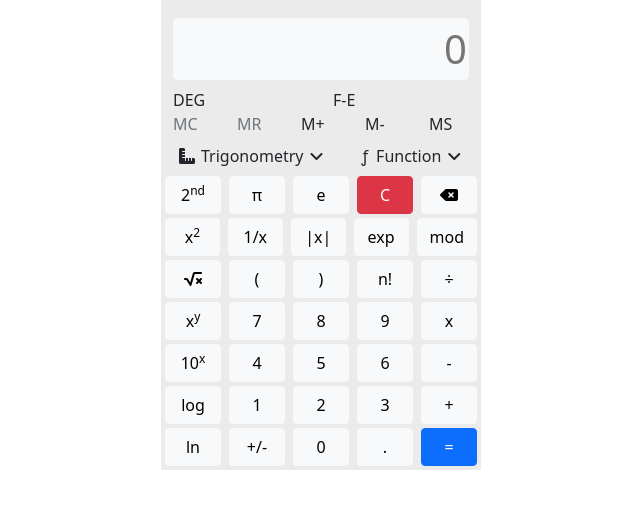
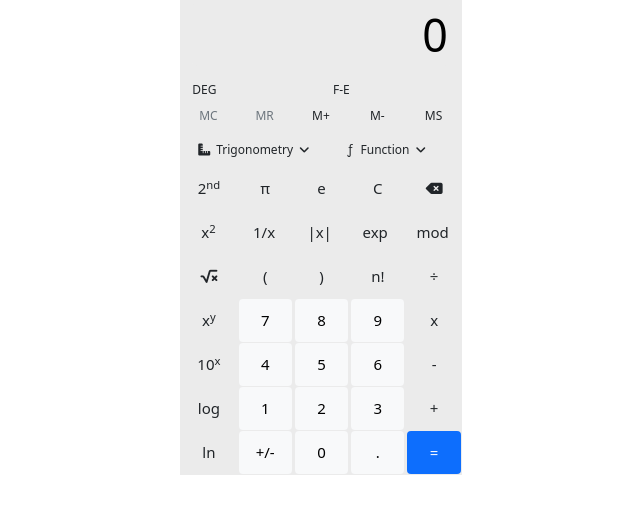
Before and after one commit to HinalGandhi/Javascript-Assignment, a plain HTML site: page index.html in a window 1280 px wide. Shown: the whole page, without its empty margins (319-959 px from the left). Drawn offline with nearby package versions, Linux system fonts and the light colour scheme.

Commit message:
[Fixed GUI]

```diff
--- a/index.css
+++ b/index.css
@@ -1,22 +1,38 @@
 body{
     margin: 0;
     height: 100%;
+    font-size: 12px !important;
 }
 button{
-    margin: 4px;
+  width: 65px !important;
+  outline: none !important;
+  border: none !important;
+  padding: 10px;
+  font-size: 15px !important;
+  margin: 5px 1px 1px 2px;
+  box-shadow: none;
+  transition: box-shadow .5s;
+  height: 43px !important;
 }
 input{
-    font-size: 2.5rem;
+    font-size: 2.8rem;
     border: none;
-    margin-top: 18px;
+    outline: none;
+    margin: 3px 0px 7px 0px;
     text-align: right;
     border-radius: 5px;
+    background-color: rgb(235, 235, 235);
+    line-height: 0;
+}
+input::placeholder{
+    color: black;
+    background-color: rgb(235, 235, 235) !important;
 }
 .container{
     background-color:rgb(235, 235, 235);
 }
 @media only screen and (min-width: 769px) {
     /* For desktop: */
-    .container {width: 25%;max-width:100%;vertical-align: middle;}
+    .container {width: 22%;max-width:100%;vertical-align: middle;}
 
   }
--- a/index.html
+++ b/index.html
@@ -2,105 +2,115 @@
 <html lang="en">
 
 <head>
-  <meta charset="utf-8">
-  <meta name="viewport" content="width=device-width, initial-scale=1">
+  <meta charset="utf-8" />
+  <meta name="viewport" content="width=device-width, initial-scale=1" />
   <link href="https://cdn.jsdelivr.net/npm/bootstrap@5.1.3/dist/css/bootstrap.min.css" rel="stylesheet"
-    integrity="sha384-1BmE4kWBq78iYhFldvKuhfTAU6auU8tT94WrHftjDbrCEXSU1oBoqyl2QvZ6jIW3" crossorigin="anonymous">
-  <link rel="stylesheet" href="https://cdnjs.cloudflare.com/ajax/libs/font-awesome/4.7.0/css/font-awesome.min.css">
+    integrity="sha384-1BmE4kWBq78iYhFldvKuhfTAU6auU8tT94WrHftjDbrCEXSU1oBoqyl2QvZ6jIW3" crossorigin="anonymous" />
+  <link rel="stylesheet" href="https://cdnjs.cloudflare.com/ajax/libs/font-awesome/4.7.0/css/font-awesome.min.css" />
   <script src="https://kit.fontawesome.com/15d25d2f3f.js" crossorigin="anonymous"></script>
-  <link rel="stylesheet" href="./index.css">
+  <link rel="stylesheet" href="./index.css" />
   <title>Scientific Calc</title>
   <link rel="icon" type="image/jpg"
-    href="https://encrypted-tbn0.gstatic.com/images?q=tbn:ANd9GcRh2j05FYYGtiSLTsbe4u9BdVq7AmEmRTm8eQ&usqp=CAU">
+    href="https://encrypted-tbn0.gstatic.com/images?q=tbn:ANd9GcRh2j05FYYGtiSLTsbe4u9BdVq7AmEmRTm8eQ&usqp=CAU" />
   <script src="https://ajax.googleapis.com/ajax/libs/jquery/3.5.1/jquery.min.js"></script>
 </head>
 
 <body>
   <div class="container d-flex align-items-center justify-content-center">
-    <div class="row ">
+    <div class="row">
       <div class="col-12">
-        <input class="col-12 bg-light" id="output" placeholder="0">
-        <div class="text-secondary memory" style="display: none;">M</div>
-        <div class="text-secondary memoryplus" style="display: none;">M+</div>
-        <div class="text-secondary memoryminus" style="display: none;">M-</div>
+        <input class="col-12 " id="output" placeholder="0" />
+        <div class="text-secondary memory" style="display: none">M</div>
+        <div class="text-secondary memoryplus" style="display: none">M+</div>
+        <div class="text-secondary memoryminus" style="display: none">M-</div>
         <div class="row mt-2">
-          <div class="col degrees" onclick="degtorad()" style="cursor: pointer;">DEG</div>
-          <div class="col" onclick="exponential()" style="cursor: pointer;">F-E</div>
+          <div class="col degrees" onclick="degtorad()" style="cursor: pointer">
+            DEG
+          </div>
+          <div class="col" onclick="exponential()" style="cursor: pointer">
+            F-E
+          </div>
         </div>
-        <div class="row" style="cursor: pointer;">
+        <div class="row my-2" style="cursor: pointer; text-align: center">
           <div class="col text-secondary" onclick="mclear()">MC</div>
           <div class="col text-secondary" onclick="mrecall()">MR</div>
           <div class="col" onclick="mplus()">M+</div>
           <div class="col" onclick="mminus()">M-</div>
           <div class="col" onclick="msave()">MS</div>
         </div>
-        <div class="row" style="cursor: pointer;">
-          <div class="col d-flex align-items-center trigo-title"><i class='fas fa-ruler-combined'
-              style=" padding: 6px;"></i>
-            <p class="my-0">Trigonometry</p> <i class="fa fa-angle-down down1" style=" padding: 6px;"></i>
-            <i class="fa fa-angle-up" style=" padding: 6px;display: none;"></i>
+        <div class="row mt-2" style="cursor: pointer">
+          <div class="col d-flex align-items-center trigo-title">
+            <i class="fas fa-ruler-combined" style="padding: 6px"></i>
+            <p class="my-0">Trigonometry</p>
+            <i class="fa fa-angle-down down1" style="padding: 6px"></i>
+            <i class="fa fa-angle-up" style="padding: 6px; display: none"></i>
           </div>
-          <div class="col d-flex align-items-center function-title" style="cursor: pointer;">
+          <div class="col d-flex align-items-center function-title" style="cursor: pointer">
             <p class="my-0 p-2">ƒ</p>
-            <p class="my-0">Function</p> <i class="fa fa-angle-down down" style=" padding: 6px;"></i>
-            <i class="fa fa-angle-up up" style=" padding: 6px;display: none;"></i>
+            <p class="my-0">Function</p>
+            <i class="fa fa-angle-down down" style="padding: 6px"></i>
+            <i class="fa fa-angle-up up" style="padding: 6px; display: none"></i>
           </div>
           <div class="col"></div>
         </div>
-        <div class="row trigo-functions" style="display: none;">
-          <button class="col btn btn-light">sin</button>
-          <button class="col btn btn-light">cos</button>
-          <button class="col btn btn-light">tan</button>
+        <div class="row trigo-functions" style="display: none">
+          <button class="col btn " >sin</button>
+          <button class="col btn ">cos</button>
+          <button class="col btn ">tan</button>
         </div>
-        <div class="row functions" style="display: none;">
-          <button class="col btn btn-light">Floor</button>
-          <button class="col btn btn-light">Ceil</button>
-          <button class="col btn btn-light">Random</button>
+        <div class="row functions" style="display: none">
+          <button class="col btn ">Floor</button>
+          <button class="col btn ">Ceil</button>
+          <button class="col btn ">Random</button>
         </div>
         <div class="row">
-          <button class="col btn btn-light">2<sup>nd</sup></button>
-          <button class="col btn btn-light">π</button>
-          <button class="col btn btn-light">e</button>
-          <button class="col btn btn-danger">C</button>
-          <button class="col btn btn-light"><i class="fa fa-backspace"></i></button>
+          <button class="col btn " style="background-color: #e7e6e600;">2<sup>nd</sup></button>
+          <button class="col btn " style="background-color: #e7e6e600;">π</button>
+          <button class="col btn " style="background-color: #e7e6e600;">e</button>
+          <button class="col btn " style="background-color: #e7e6e600;">C</button>
+          <button class="col btn " style="background-color: #e7e6e600;">
+            <i class="fa fa-backspace"></i>
+          </button>
         </div>
         <div class="row">
-          <button class="col btn btn-light">x<sup>2</sup></button>
-          <button class="col btn btn-light">1/x</button>
-          <button class="col btn btn-light">|x|</button>
-          <button class="col btn btn-light">exp</button>
-          <button class="col btn btn-light">mod</button>
+          <button class="col btn " style="background-color: #e7e6e600;">x<sup>2</sup></button>
+          <button class="col btn " style="background-color: #e7e6e600;">1/x</button>
+          <button class="col btn " style="background-color: #e7e6e600;">|x|</button>
+          <button class="col btn " style="background-color: #e7e6e600;">exp</button>
+          <button class="col btn " style="background-color: #e7e6e600;">mod</button>
         </div>
         <div class="row">
-          <button class="col btn btn-light"><i class="fa fa-square-root-alt"></i></button>
-          <button class="col btn btn-light">(</button>
-          <button class="col btn btn-light">)</button>
-          <button class="col btn btn-light">n!</button>
-          <button class="col btn btn-light">÷</button>
+          <button class="col btn " style="background-color: #e7e6e600;">
+            <i class="fa fa-square-root-alt"></i>
+          </button>
+          <button class="col btn " style="background-color: #e7e6e600;">(</button>
+          <button class="col btn " style="background-color: #e7e6e600;">)</button>
+          <button class="col btn " style="background-color: #e7e6e600;">n!</button>
+          <button class="col btn " style="background-color: #e7e6e600;">÷</button>
         </div>
         <div class="row">
-          <button class="col btn btn-light">x<sup>y</sup></button>
+          <button class="col btn " style="background-color: #e7e6e600;">x<sup>y</sup></button>
           <button class="col btn btn-light">7</button>
           <button class="col btn btn-light">8</button>
           <button class="col btn btn-light">9</button>
-          <button class="col btn btn-light">x</button>
+          <button class="col btn " style="background-color: #e7e6e600;">x</button>
         </div>
         <div class="row">
-          <button class="col btn btn-light">10<sup>x</sup></button>
+          <button class="col btn " style="background-color: #e7e6e600;">10<sup>x</sup></button>
           <button class="col btn btn-light">4</button>
           <button class="col btn btn-light">5</button>
           <button class="col btn btn-light">6</button>
-          <button class="col btn btn-light">-</button>
+          <button class="col btn " style="background-color: #e7e6e600;">-</button>
         </div>
         <div class="row">
-          <button class="col btn btn-light">log</button>
+          <button class="col btn " style="background-color: #e7e6e600;">log</button>
           <button class="col btn btn-light">1</button>
           <button class="col btn btn-light">2</button>
           <button class="col btn btn-light">3</button>
-          <button class="col btn btn-light">+</button>
+          <button class="col btn " style="background-color: #e7e6e600;">+</button>
         </div>
         <div class="row">
-          <button class="col btn btn-light">ln</button>
+          <button class="col btn " style="background-color: #e7e6e600;">ln</button>
           <button class="col btn btn-light">+/-</button>
           <button class="col btn btn-light">0</button>
           <button class="col btn btn-light">.</button>
--- a/index.js
+++ b/index.js
@@ -26,7 +26,7 @@ Array.prototype.forEach.call(buttons, function (button) {
       button.innerHTML != "÷" &&
       button.innerHTML != "1/x" &&
       button.innerHTML !=
-        '<i class="fa fa-square-root-alt" aria-hidden="true"></i>' &&
+      '<i class="fa fa-square-root-alt" aria-hidden="true"></i>' &&
       button.innerHTML != "x<sup>2</sup>" &&
       button.innerHTML != "2<sup>nd</sup>" &&
       button.innerHTML != "10<sup>x</sup>" &&
@@ -35,7 +35,7 @@ Array.prototype.forEach.call(buttons, function (button) {
       button.innerHTML != "e" &&
       button.innerHTML != "mod" &&
       button.innerHTML !=
-        '<i class="fa fa-backspace" aria-hidden="true"></i>' &&
+      '<i class="fa fa-backspace" aria-hidden="true"></i>' &&
       button.innerHTML != "+/-" &&
       button.innerHTML != "sin" &&
       button.innerHTML != "cos" &&
```
